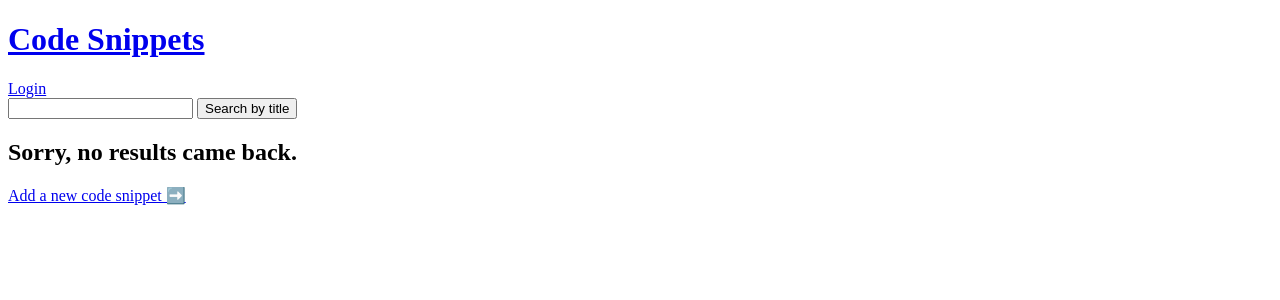
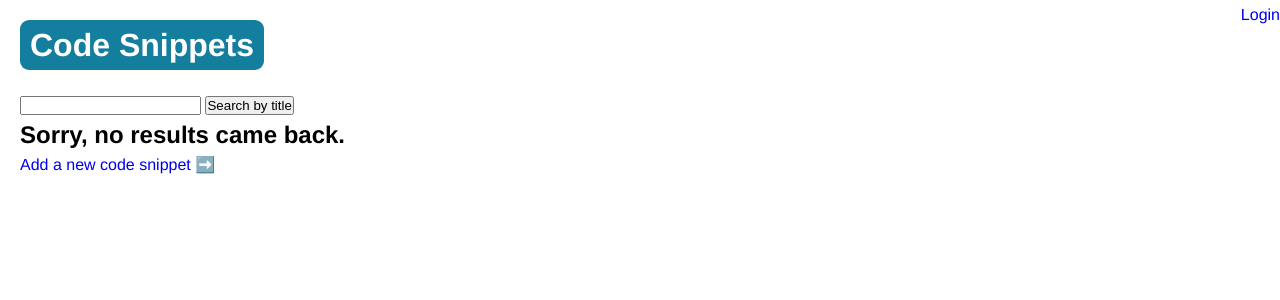
Before and after one commit to Momentum-Team-8/django-duplex-team-wolverine, a Django app: page / in a window 1280 px wide. Shown: the top 300 px of the page. Run offline with Django 3.2, Linux system fonts and the light colour scheme; data that the repository does not hold is empty.

Commit message:
kind of basic styling

```diff
--- /dev/null
+++ b/snippets/static/css/styles.css
@@ -0,0 +1,40 @@
+* {
+    margin: 0;
+    padding: 0;
+    box-sizing: border-box;
+}
+
+body {
+    font-family: Helvetica, sans-serif;
+    padding-left: 20px;
+    line-height: 30px;
+}
+
+a {
+    text-decoration: none;
+}
+
+h1 > a{
+    color: white;
+}
+
+header > div {
+    display: flex;
+    width: 100%;
+    justify-content: space-between;
+    align-items: cent;
+}
+
+h1 {
+    background-color: #147e9e;
+    width: fit-content;
+    padding: 10px;
+    margin-top: 20px;
+    margin-bottom: 20px;
+    border-radius: 9px;
+}
+
+.card {
+    margin-top: 40px;
+    width: 60vh;
+}
--- a/snippets/templates/base.html
+++ b/snippets/templates/base.html
@@ -6,6 +6,7 @@
         <meta name="viewport" content="width=device-width, initial-scale=1.0">
         {% block meta %}{% endblock meta %}
         <title>Code Snippets</title>
+        <link rel="stylesheet" href="{% static 'css/styles.css' %}">
     </head>
     <body>
         <header>
```
